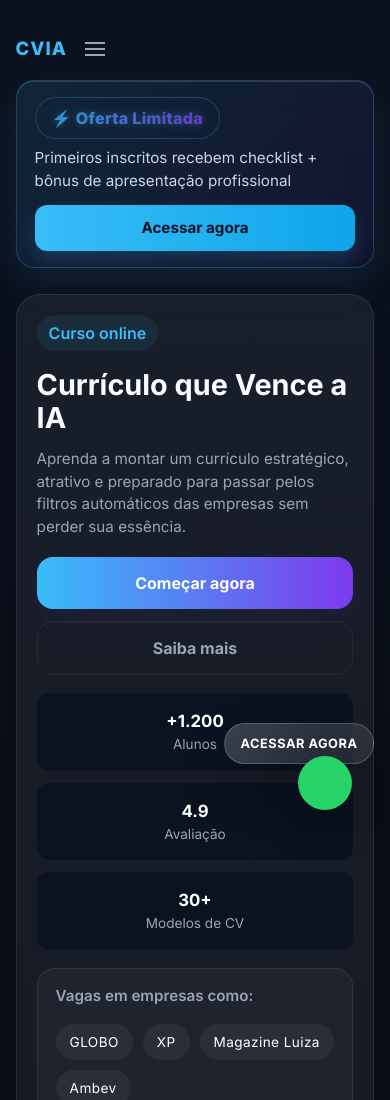
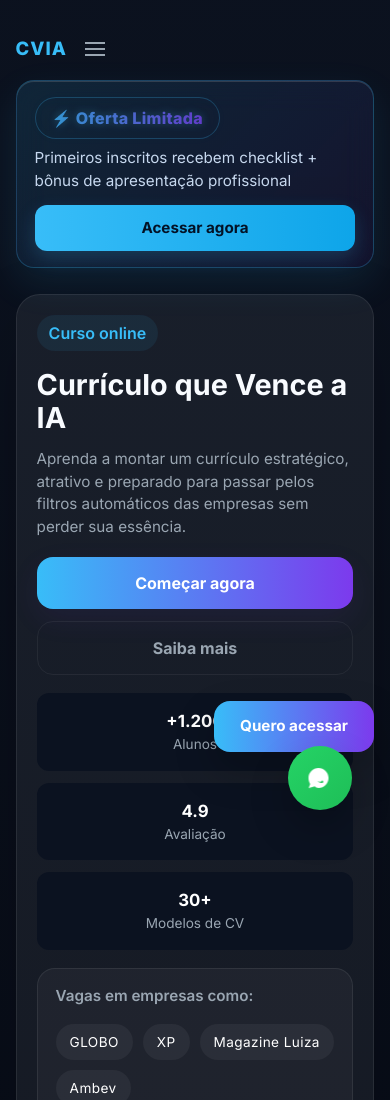
Before and after one commit to GustavoSales2001/Cursos_Love, a website: page index.html in a window 390 px wide. Shown: the top 1100 px of the page. Drawn offline with Linux system fonts and the light colour scheme.

Commit message:
alterações nos botões flutuantes no front

```diff
--- a/index.html
+++ b/index.html
@@ -343,10 +343,10 @@
   </footer>
 
   <div class="fixed-access-panel">
-    <div class="access-label">Acessar agora</div>
+    <a href="login.html" class="btn-primary fixed-access-btn">Quero acessar</a>
     <a href="https://wa.me/5511925876342?text=Gostaria%20de%20mais%20informa%C3%A7%C3%B5es%20referente%20ao%20curso%2C%20consegue%20me%20ajudar%3F" class="whatsapp-float fixed-whatsapp-btn" target="_blank" rel="noopener noreferrer" aria-label="Falar no WhatsApp">
       <span class="whatsapp-icon" aria-hidden="true">
-        <svg width="24" height="24" viewBox="0 0 24 24" xmlns="http://www.w3.org/2000/svg" aria-hidden="true" focusable="false">
+        <svg width="32" height="32" viewBox="0 0 24 24" xmlns="http://www.w3.org/2000/svg" aria-hidden="true" focusable="false">
           <path fill="#ffffff" d="M12.04 2C6.48 2 2 6.48 2 12.04c0 2.12.56 4.15 1.62 5.95L2 22l6.25-1.63C8.82 21.44 10.41 22 12.04 22 17.6 22 22.04 17.52 22.04 12.04 22.04 6.48 17.6 2 12.04 2zM16.9 15.9c-.24.52-1.07 1.03-1.47 1.11-.39.07-.87.1-1.67-.17-.8-.27-2.06-.76-3.18-1.85-1.12-1.09-1.61-2.36-1.89-3.16-.29-.8-.18-1.13.06-1.45.23-.31.53-.8.8-1.06.25-.25.34-.39.51-.64.17-.25.08-.49-.04-.6-.13-.12-.86-2.03-1.18-2.78-.32-.75-.64-.65-.88-.66-.24-.01-.52-.01-.79-.01-.27 0-.63.1-.96.48-.33.37-1.25 1.22-1.25 2.98 0 1.75.9 3.44 2.04 4.67 1.14 1.22 2.46 2.03 3.68 2.48 1.22.45 2.33.51 3.21.39.88-.12 1.54-.53 1.86-1.06.32-.53.32-1 .22-1.14-.1-.13-.37-.21-.69-.37z"/>
         </svg>
       </span>
--- a/style.css
+++ b/style.css
@@ -158,18 +158,19 @@ a{color:inherit;text-decoration:none}
 .toast{position:fixed;top:22px;right:22px;background:#041029;color:#e6f5ff;padding:12px 16px;border-radius:12px;border:1px solid rgba(255,255,255,0.04);box-shadow:0 10px 30px rgba(2,6,23,0.6);opacity:0;transform:translateY(-8px);pointer-events:none;transition:.28s;z-index:9999}
 .toast.show{opacity:1;transform:translateY(0);pointer-events:auto}
 
-.fixed-access-panel{position:fixed;right:24px;bottom:24px;display:flex;flex-direction:column;align-items:flex-end;gap:12px;z-index:9999}
-.access-label{display:inline-flex;align-items:center;justify-content:center;padding:10px 16px;border-radius:999px;background:linear-gradient(135deg,rgba(255,255,255,0.2),rgba(255,255,255,0.08));backdrop-filter:blur(16px);border:1px solid rgba(255,255,255,0.2);color:#fff;font-weight:700;text-transform:uppercase;letter-spacing:.04em;box-shadow:0 24px 48px rgba(0,0,0,0.22);font-size:.85rem;min-width:170px;max-width:240px;text-align:center}
-.fixed-access-panel .whatsapp-float{position:relative;display:inline-flex;align-items:center;justify-content:center;width:60px;height:60px;border-radius:50%;background:#25d366;color:#fff;text-decoration:none;box-shadow:0 18px 40px rgba(0,0,0,0.24);transition:transform .25s,box-shadow .25s;overflow:hidden}
-.fixed-access-panel .whatsapp-float:hover{transform:translateY(-4px);box-shadow:0 24px 50px rgba(0,0,0,0.28)}
-.fixed-access-panel .whatsapp-icon{width:32px;height:32px;display:flex;align-items:center;justify-content:center;animation:whatsapp-vibrate 0.9s infinite ease-in-out}
-.fixed-access-panel .whatsapp-icon svg{width:22px;height:22px}
-.fixed-access-panel .whatsapp-float span{display:none}
+.fixed-access-panel{position:fixed;right:24px;bottom:24px;display:flex;flex-direction:column;align-items:flex-end;gap:14px;z-index:9999}
+.fixed-access-btn{display:inline-flex;align-items:center;justify-content:center;padding:14px 22px;border-radius:999px;background:linear-gradient(90deg,var(--accent),var(--accent-2));color:#fff;text-decoration:none;box-shadow:0 18px 40px rgba(0,0,0,0.24);font-weight:700;transition:transform .25s,box-shadow .25s;min-width:180px;font-size:1rem}
+.fixed-access-btn:hover{transform:translateY(-4px);box-shadow:0 24px 50px rgba(0,0,0,0.28)}
+.fixed-access-panel .whatsapp-float{position:relative;display:inline-flex;align-items:center;justify-content:center;width:70px;height:70px;border-radius:50%;background:linear-gradient(135deg,#25d366,#1ebe57);color:#fff;text-decoration:none;box-shadow:0 18px 40px rgba(0,0,0,0.24);transition:transform .25s,box-shadow .25s;overflow:hidden;animation:whatsapp-bounce 4s ease-in-out infinite}
+.fixed-access-panel .whatsapp-float:hover{transform:translateY(-5px);box-shadow:0 26px 52px rgba(0,0,0,0.3);animation-play-state:paused}
+.fixed-access-panel .whatsapp-icon{width:40px;height:40px;display:flex;align-items:center;justify-content:center}
+.fixed-access-panel .whatsapp-icon svg{width:28px;height:28px}
 @media (max-width:700px){
-  .fixed-access-panel{right:16px;bottom:16px;gap:10px}
-  .access-label{min-width:150px;max-width:220px;padding:10px 14px;font-size:.8rem}
-  .fixed-access-panel .whatsapp-float{width:54px;height:54px}
-  .fixed-access-panel .whatsapp-icon{width:28px;height:28px}
+  .fixed-access-panel{right:16px;bottom:16px;gap:12px}
+  .fixed-access-btn{min-width:160px;padding:12px 18px;font-size:.95rem}
+  .fixed-access-panel .whatsapp-float{width:64px;height:64px}
+  .fixed-access-panel .whatsapp-icon{width:36px;height:36px}
+  .fixed-access-panel .whatsapp-icon svg{width:24px;height:24px}
 }
 
 
```
